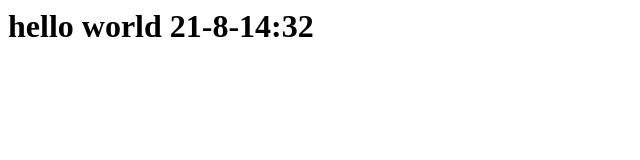
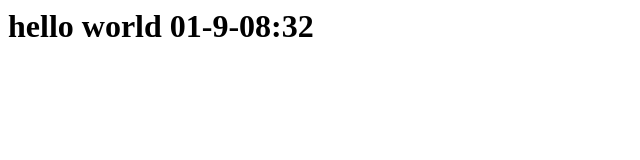
Before and after one commit to erik-aerdts/site2, a plain HTML site: page index.html in a window 1280 px wide. Shown: the full height of the page, 0-640 px from the left. Drawn offline with Linux system fonts and the light colour scheme.

Commit message:
new content

```diff
--- a/index.html
+++ b/index.html
@@ -1 +1 @@
-<h1>hello world 21-8-14:32 </h1>
+<h1>hello world 01-9-08:32 </h1>
```
